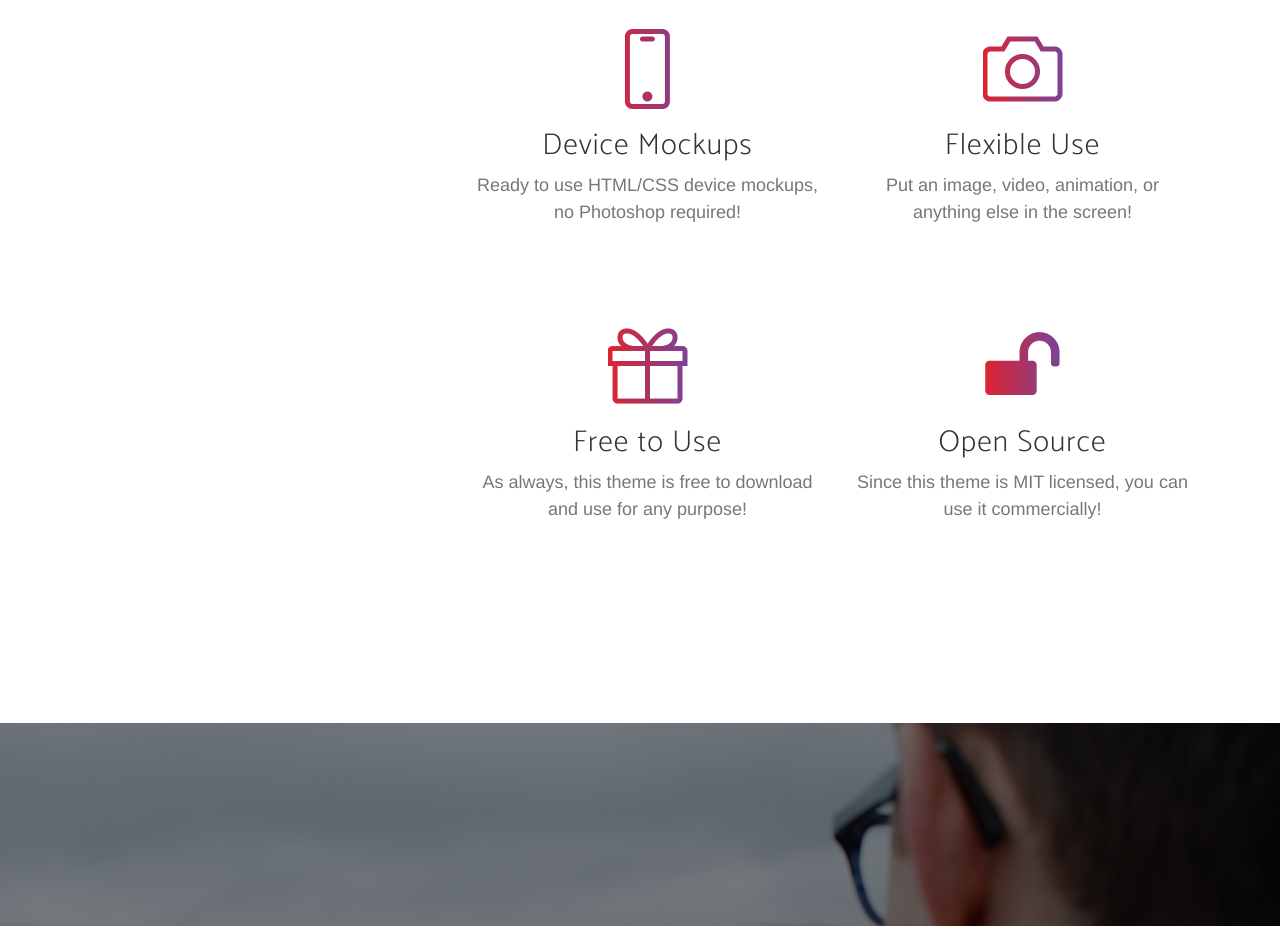
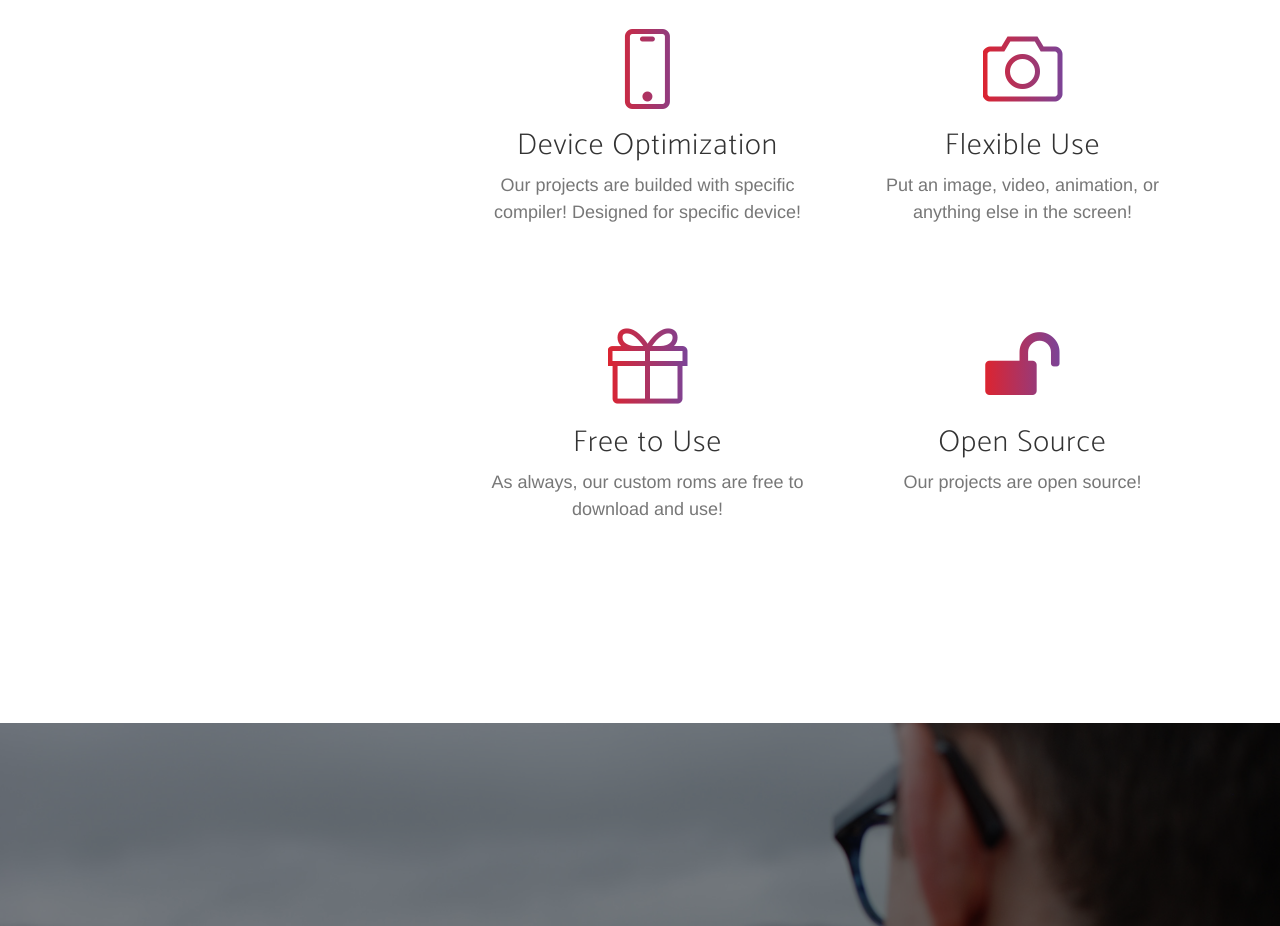
Before and after one commit to Wpa87/dirtydev.github.io, a website: page index.html in a window 1280 px wide. Shown: the part 1660-2586 px from the top of the page. Drawn offline with nearby package versions, Linux system fonts and the light colour scheme; a web font is replaced by a local one.

Commit message:
Edited text

```diff
--- a/index.html
+++ b/index.html
@@ -121,8 +121,8 @@
                             <div class="col-md-6">
                                 <div class="feature-item">
                                     <i class="icon-screen-smartphone text-primary"></i>
-                                    <h3>Device Mockups</h3>
-                                    <p class="text-muted">Ready to use HTML/CSS device mockups, no Photoshop required!</p>
+                                    <h3>Device Optimization</h3>
+                                    <p class="text-muted">Our projects are builded with specific compiler! Designed for specific device!</p>
                                 </div>
                             </div>
                             <div class="col-md-6">
@@ -138,14 +138,14 @@
                                 <div class="feature-item">
                                     <i class="icon-present text-primary"></i>
                                     <h3>Free to Use</h3>
-                                    <p class="text-muted">As always, this theme is free to download and use for any purpose!</p>
+                                    <p class="text-muted">As always, our custom roms are free to download and use!</p>
                                 </div>
                             </div>
                             <div class="col-md-6">
                                 <div class="feature-item">
                                     <i class="fa fa-unlock text-primary"></i>
                                     <h3>Open Source</h3>
-                                    <p class="text-muted">Since this theme is MIT licensed, you can use it commercially!</p>
+                                    <p class="text-muted">Our projects are open source!</p>
                                 </div>
                             </div>
                         </div>
```
